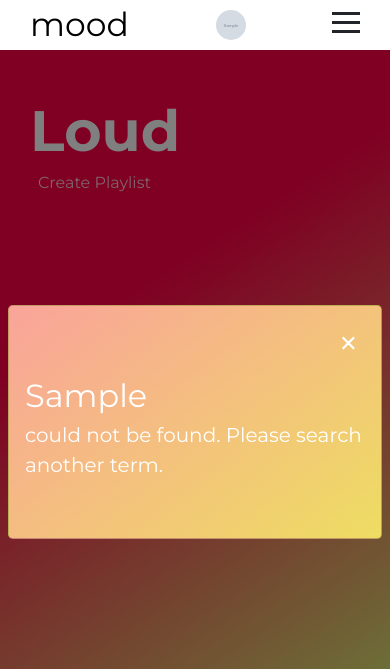
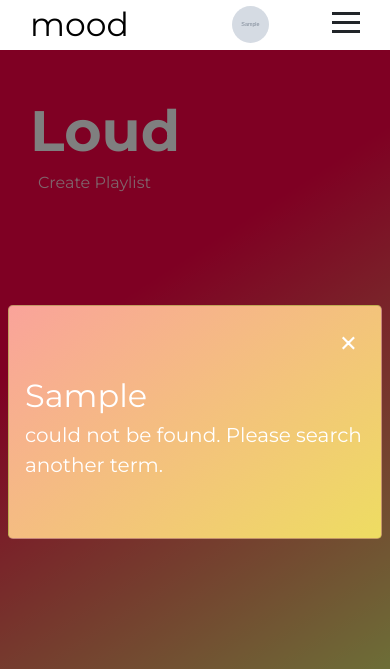
Before and after one commit to dbrosnan09/Mood-Spotify-Playlists, a Django app: template spotifydance/templates/spotifydance/viewer.html in a window 390 px wide. Shown: the top 669 px of the page. Run offline with Django 3.2, Linux system fonts and the light colour scheme; the template is opened without the code that fills it: most values are stand-ins (such as "Sample title", 1, 10 or a date in 2020); grey boxes marked "Sample" are stand-in pictures; some libraries are stand-ins or nearby versions; some web fonts are replaced.

Commit message:
small viewport header formatting

```diff
--- a/spotifydance/static/css/style.css
+++ b/spotifydance/static/css/style.css
@@ -1953,6 +1953,9 @@ text-align:center;
 @media only screen and (max-width: 1010px) {
 .header a {
 font-size:33px;
+font-weight: 400;
+margin-right:20px;
+
 }
 
 }
@@ -1990,8 +1993,9 @@ display:none;
 }
 
 .top_pic {
-height:30px;
-width:30px;
+height:37px;
+width:37px;
+padding:0px;
 }
 
 .top_pic_ham {
@@ -2123,8 +2127,10 @@ top:50;
 display:none;
 }
 
-.rj_flex {
-margin-right:30px;
+
+
+.first_spacer {
+width:0px;
 }
 
 .header_artist_sub {
```
